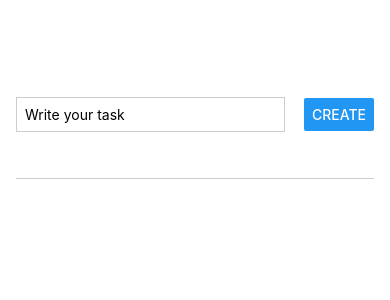
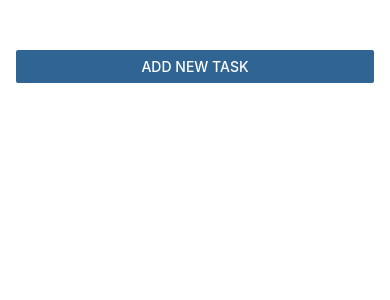
Before and after one commit to Borys-Mch/todo-mobile, a React Native app: screen / in a window 390 px wide. Shown: the top 300 px of the page. Built offline with nearby package versions, Linux system fonts and the light colour scheme.

Commit message:
Added modal window for input form

```diff
--- a/App.js
+++ b/App.js
@@ -1,21 +1,40 @@
 import { useState } from "react";
-import { FlatList, StyleSheet, View } from "react-native";
+import { Button, FlatList, StyleSheet, View } from "react-native";
 import TodoInput from "./components/TodoInput";
 import TodoItem from "./components/TodoItem";
 
 export default function App() {
+  const [modalVisible, setModalVisible] = useState(false);
   const [todos, setTodos] = useState([]);
+
+  function startAddTodoHandler() {
+    setModalVisible(true);
+  }
+
+  function endAddTodoHandler() {
+    setModalVisible(false);
+  }
 
   function addTodoHandler(enteredTodoText) {
     setTodos((currentTodos) => [
       ...currentTodos,
       { text: enteredTodoText, id: Math.random().toString() },
     ]);
+    endAddTodoHandler();
   }
 
   return (
     <View style={styles.appContainer}>
-      <TodoInput onAddTodo={addTodoHandler} />
+      <Button
+        title="Add new Task"
+        color="#306593"
+        onPress={startAddTodoHandler}
+      />
+      <TodoInput
+        visible={modalVisible}
+        onAddTodo={addTodoHandler}
+        onCancel={endAddTodoHandler}
+      />
       <View style={styles.todoContainer}>
         <FlatList
           data={todos}
--- a/components/TodoInput.js
+++ b/components/TodoInput.js
@@ -1,5 +1,5 @@
 import { useState } from "react";
-import { StyleSheet, View, TextInput, Button } from "react-native";
+import { StyleSheet, View, TextInput, Button, Modal } from "react-native";
 
 function TodoInput(props) {
   const [enteredTodoText, setEnteredTodoText] = useState("");
@@ -14,6 +14,7 @@ function TodoInput(props) {
   }
 
   return (
+    <Modal visible={props.visible} animationType="slide">
       <View style={styles.inputContainer}>
         <TextInput
           style={styles.textInput}
@@ -21,8 +22,16 @@ function TodoInput(props) {
           onChangeText={todoInputHandler}
           value={enteredTodoText}
         />
+        <View style={styles.buttonContainer}>
+          <View style={styles.button}>
             <Button title="Create" onPress={addTodoHandler} />
           </View>
+          <View style={styles.button}>
+            <Button title="Cancel" onPress={props.onCancel} />
+          </View>
+        </View>
+      </View>
+    </Modal>
   );
 }
 
@@ -31,9 +40,9 @@ export default TodoInput;
 const styles = StyleSheet.create({
   inputContainer: {
     flex: 1,
-    flexDirection: "row",
-    justifyContent: "space-between",
+    justifyContent: "center",
     alignItems: "center",
+    padding: 16,
     marginBottom: 24,
     borderBottomWidth: 1,
     borderBottomColor: "#cccccc",
@@ -41,8 +50,16 @@ const styles = StyleSheet.create({
   textInput: {
     borderWidth: 1,
     borderColor: "#cccccc",
-    width: "75%",
+    width: "100%",
     marginRight: 8,
     padding: 8,
   },
+  buttonContainer: {
+    marginTop: 16,
+    flexDirection: "row",
+  },
+  button: {
+    width: 100,
+    marginHorizontal: 8,
+  },
 });
```
Lines whose indentation alone changed are shown as unchanged.
